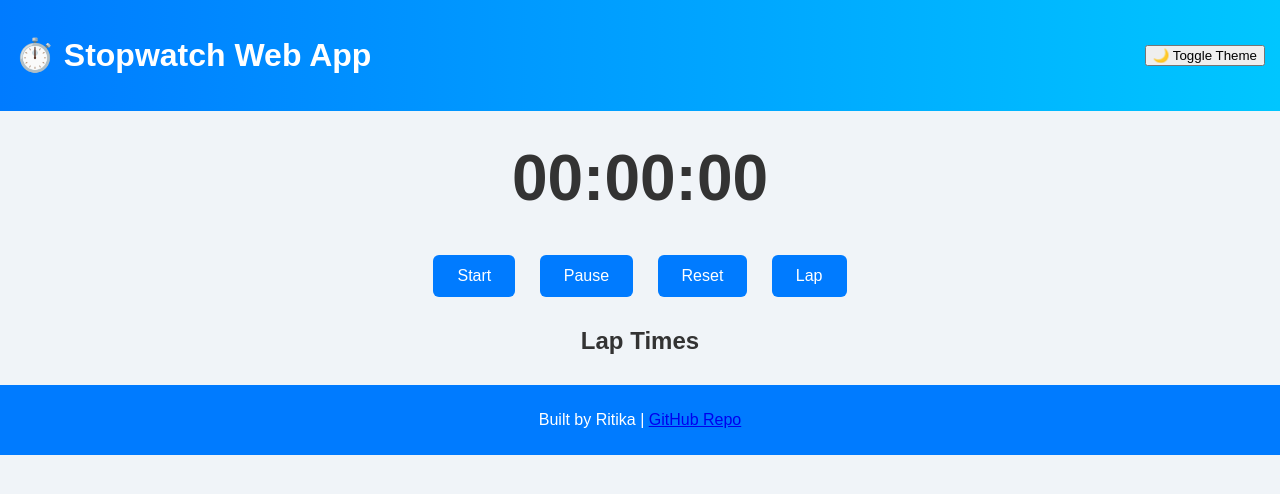
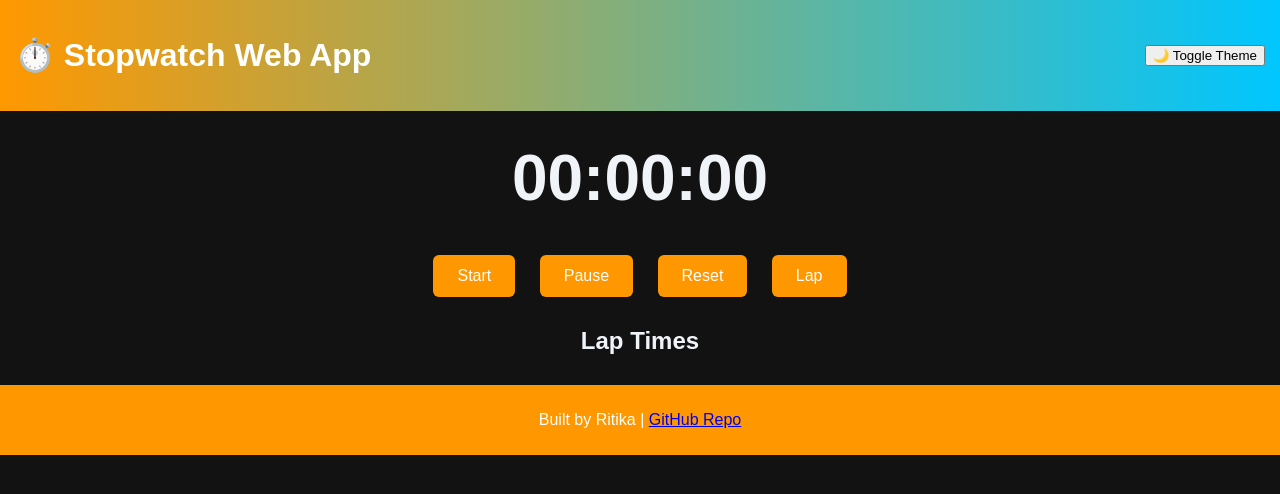
Before and after one commit to ritikaoswal130-gif/PRODIGY_WD_02, a plain HTML site: page index.html in a window 1280 px wide. Both pictures are taken after a click on the button "🌙 Toggle Theme". Drawn offline with Linux system fonts and the light colour scheme.

Commit message:
Implement dark theme styles and color updates
Added dark theme overrides and updated colors.

```diff
--- a/style.css
+++ b/style.css
@@ -13,8 +13,15 @@
   padding: 0;
 }
 
+/* Dark Theme Overrides */
+body.dark-theme {
+  --bg-color: #121212;
+  --text-color: #f0f4f8;
+  --accent-color: #ff9800;
+}
+
 header {
-  background: linear-gradient(90deg, #007bff, #00c6ff);
+  background: linear-gradient(90deg, var(--accent-color), #00c6ff);
   color: white;
   padding: 15px;
   display: flex;
@@ -64,6 +71,6 @@
 footer {
   margin-top: 30px;
   padding: 10px;
-  background: #007bff;
+  background: var(--accent-color);
   color: white;
 }
```
